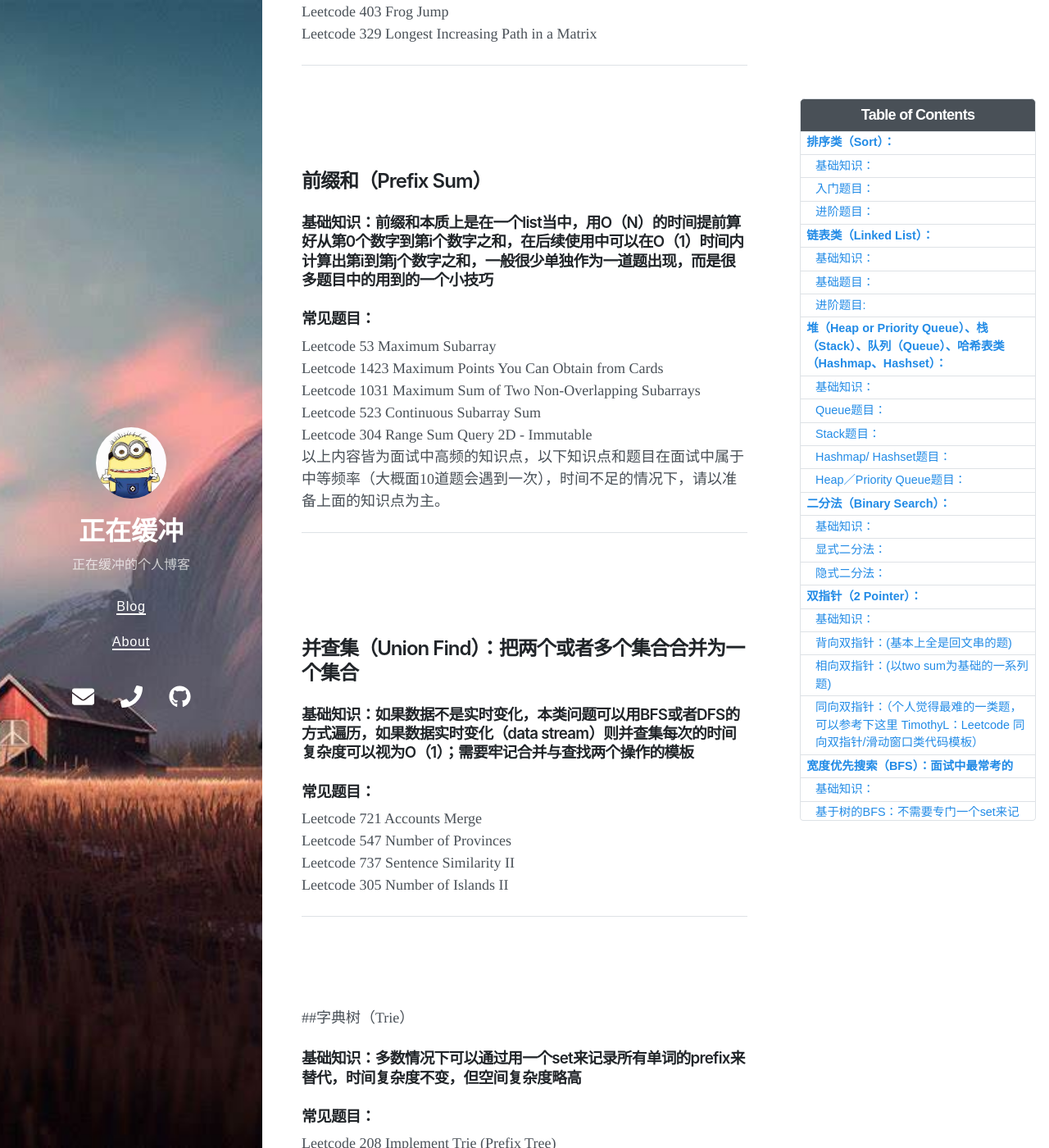
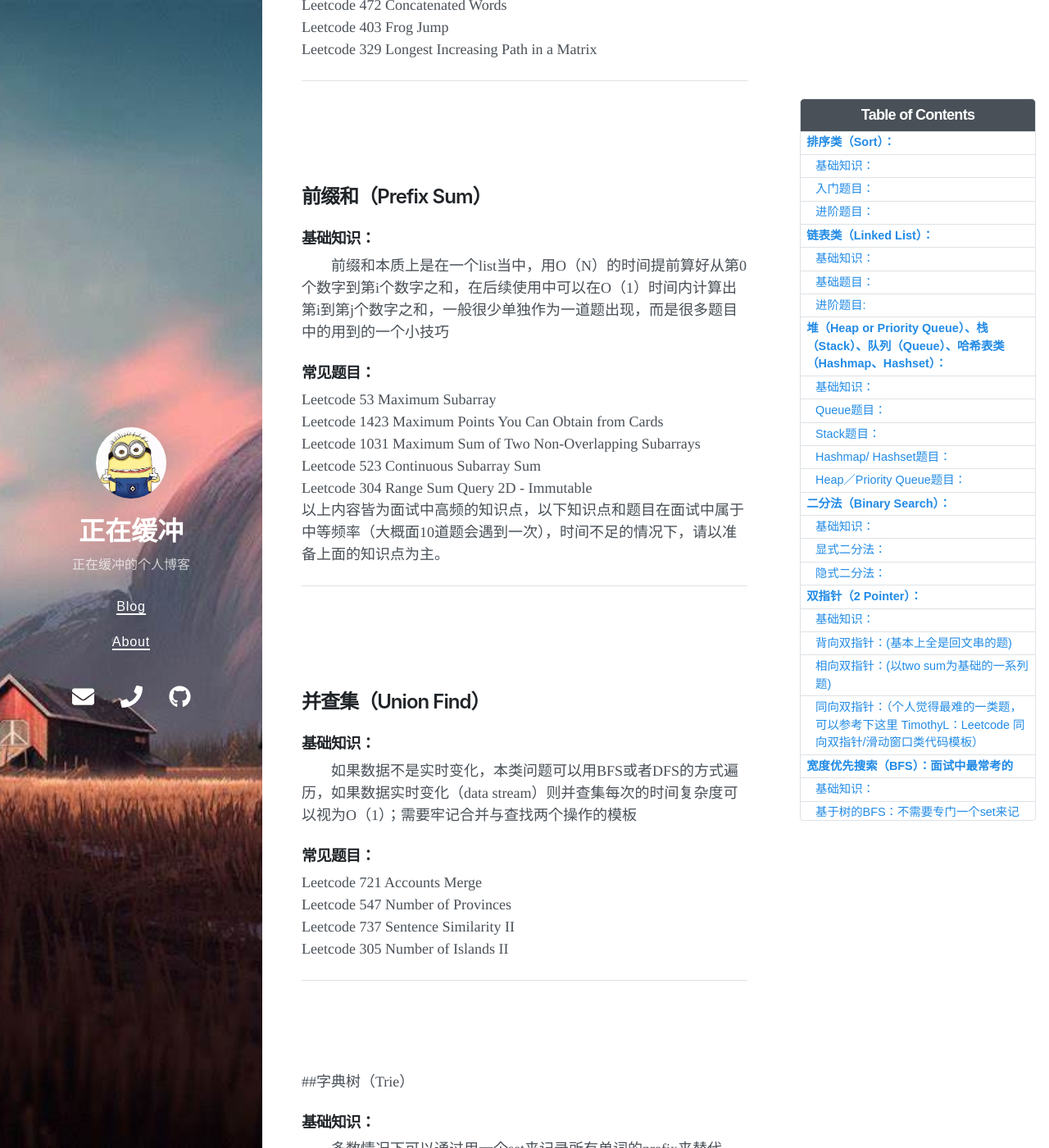
Before and after one commit to Zzhc3321/personal-blog.github.io, a Jekyll site: the page built from _posts/2022-03-16-Leetcode分类刷题总结.md, in a window 1280 px wide and 1400 px high, scrolled down 8930 px. Shown: the whole window at 82% size. Built offline with Jekyll 4.4.1, drawn with Linux system fonts in a browser that asks for light colours; nearby versions of some CDN libraries; some of the changed text lies outside the part shown.

Commit message:
修改文件: _posts/2022-03-16-Leetcode分类刷题总结.md

```diff
--- a/_posts/2022-03-16-Leetcode分类刷题总结.md
+++ b/_posts/2022-03-16-Leetcode分类刷题总结.md
@@ -426,7 +426,9 @@ Leetcode 1376 Time Needed to Inform All Employees <br>
 Leetcode 694 Number of Distinct Islands <br>
 Leetcode 131 Palindrome Partitioning <br>
 
-### 基于排列组合的DFS: 其实与图类DFS方法一致，但是排列组合的特征更明显
+### 基于排列组合的DFS:
+&emsp;&emsp;其实与图类DFS方法一致，但是排列组合的特征更明显<br>
+
 Leetcode 17 Letter Combinations of a Phone Number <br>
 Leetcode 39 Combination Sum（I, II, III相似， IV为动态规划题目） <br>
 Leetcode 78 Subsets （I, II 重点在于如何去重） <br>
@@ -473,7 +475,8 @@ Leetcode 329 Longest Increasing Path in a Matrix <br>
 
 ## 前缀和（Prefix Sum）
 
-### 基础知识：前缀和本质上是在一个list当中，用O（N）的时间提前算好从第0个数字到第i个数字之和，在后续使用中可以在O（1）时间内计算出第i到第j个数字之和，一般很少单独作为一道题出现，而是很多题目中的用到的一个小技巧 <br>
+### 基础知识：
+&emsp;&emsp;前缀和本质上是在一个list当中，用O（N）的时间提前算好从第0个数字到第i个数字之和，在后续使用中可以在O（1）时间内计算出第i到第j个数字之和，一般很少单独作为一道题出现，而是很多题目中的用到的一个小技巧 <br>
 
 ### 常见题目：
 Leetcode 53 Maximum Subarray <br>
@@ -506,9 +509,10 @@ Leetcode 304 Range Sum Query 2D - Immutable <br>
 
 
 
-## 并查集（Union Find）：把两个或者多个集合合并为一个集合
+## 并查集（Union Find）
 
-### 基础知识：如果数据不是实时变化，本类问题可以用BFS或者DFS的方式遍历，如果数据实时变化（data stream）则并查集每次的时间复杂度可以视为O（1）；需要牢记合并与查找两个操作的模板 <br>
+### 基础知识：
+&emsp;&emsp;如果数据不是实时变化，本类问题可以用BFS或者DFS的方式遍历，如果数据实时变化（data stream）则并查集每次的时间复杂度可以视为O（1）；需要牢记合并与查找两个操作的模板 <br>
 
 ### 常见题目：
 Leetcode 721 Accounts Merge <br>
@@ -537,7 +541,8 @@ Leetcode 305 Number of Islands II <br>
 
 ##字典树（Trie）
 
-### 基础知识：多数情况下可以通过用一个set来记录所有单词的prefix来替代，时间复杂度不变，但空间复杂度略高 <br>
+### 基础知识：
+&emsp;&emsp;多数情况下可以通过用一个set来记录所有单词的prefix来替代，时间复杂度不变，但空间复杂度略高 <br>
 
 ### 常见题目：
 Leetcode 208 Implement Trie (Prefix Tree) <br>
```
